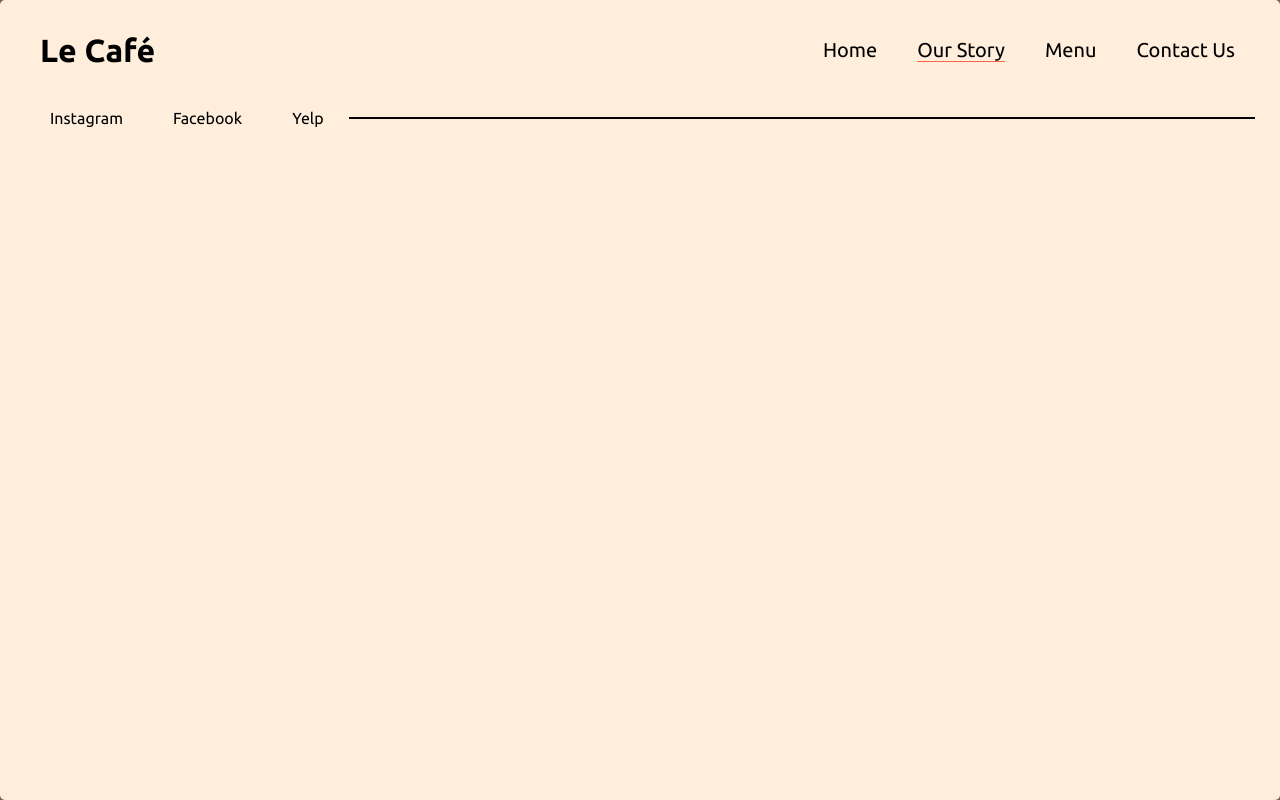
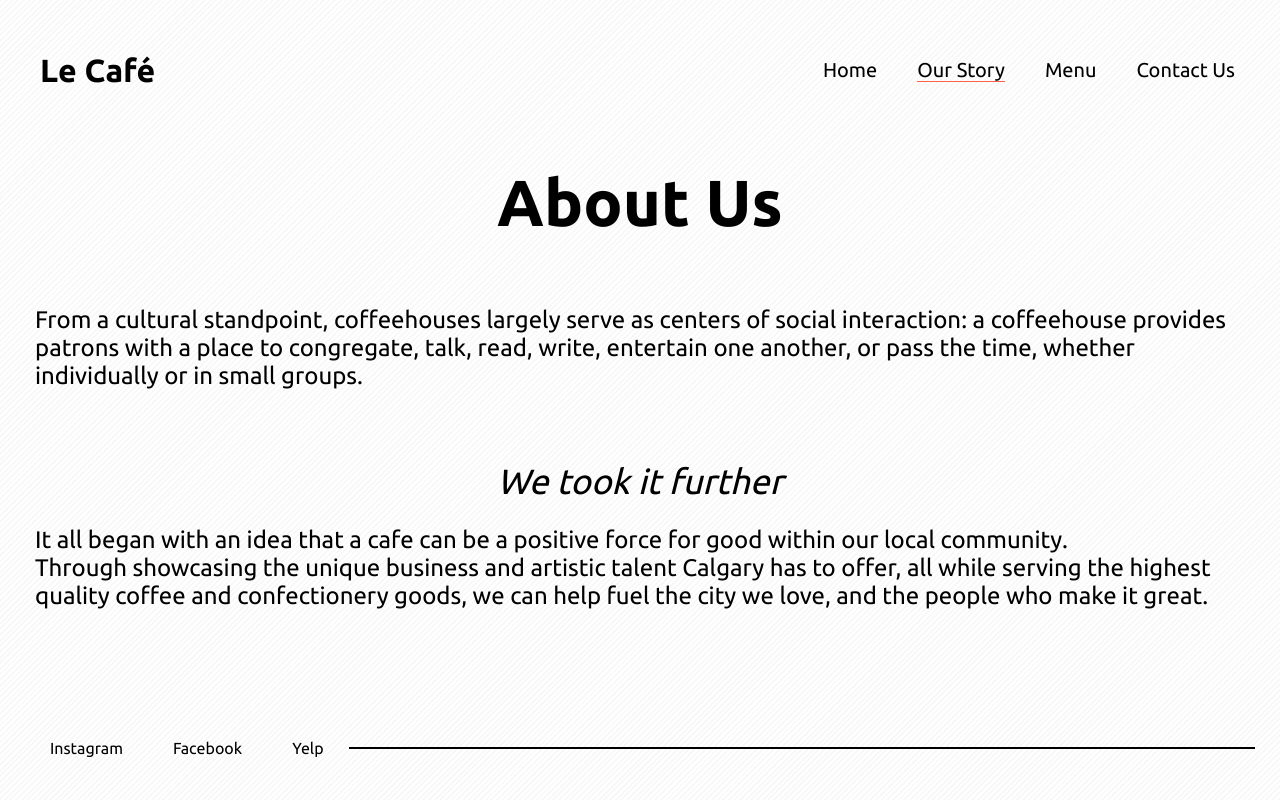
Before and after one commit to eli-micho/restaurant-page, a React (Create React App) app: page /about in a window 1280 px wide. Built offline with nearby package versions, Linux system fonts and the light colour scheme.

Commit message:
created about page

```diff
--- a/src/App.js
+++ b/src/App.js
@@ -7,6 +7,8 @@ import Footer from './components/Footer';
 
 //Pages
 import Homepage from './pages/Homepage/Homepage';
+import Aboutpage from './pages/Aboutpage/Aboutpage';
+import Menupage from './pages/Menupage/Menupage';
 
 const App = () => {
   return (
@@ -16,6 +18,14 @@ const App = () => {
           <Route exact path="/" render={() => (
             <Homepage />
           )} />
+
+          <Route exact path="/about" render={() => (
+            <Aboutpage/>
+          )} />
+
+          <Route exact path="/menu" render={() => (
+            <Menupage/>
+          )} />
         </Switch>
       <Footer/>
     </div>
--- a/src/index.scss
+++ b/src/index.scss
@@ -13,7 +13,8 @@ body {
     height: 100vh;
     display: flex;
     justify-content: center;
-    background-color: #7D5A50;
+    align-items: center;
+    background-image: repeating-linear-gradient(135deg, rgba(189,189,189,0.1) 0px, rgba(189,189,189,0.1) 2px,transparent 2px, transparent 4px),linear-gradient(90deg, rgb(255,255,255),rgb(255,255,255));
     font-family: 'Ubuntu', sans-serif;
 }
 
@@ -28,13 +29,12 @@ a {
 }
 
 #root {
-    height: 100%;
+    height: 95%;
 }
 
 .App {
     width: 1280px;
     height: 100%;
-    background-color: #FFEEDB;
     border-radius: 5px;
     padding: 0 25px;
     padding-bottom: 15px;
--- /dev/null
+++ b/src/pages/Aboutpage/Aboutpage.js
@@ -0,0 +1,24 @@
+import React from 'react';
+import './styles.scss';
+
+const Aboutpage = () => {
+    return (
+        <div className="aboutpage">
+            <h1>About Us</h1>
+            <p>From a cultural standpoint, coffeehouses largely serve as centers of social interaction:
+                a coffeehouse provides patrons with a place to congregate, talk, read, write, entertain one another,
+                or pass the time, whether individually or in small groups.
+            </p>
+            <h4><em>We took it further</em></h4>
+            <p>It all began with an idea that a cafe can be a positive force for good within our
+                local community.
+                <br />
+                Through showcasing the unique business and artistic talent Calgary has to offer,
+                all while serving the highest quality coffee and confectionery goods,
+                we can help fuel the city we love, and the people who make it great.
+            </p>
+        </div>
+    )
+};
+
+export default Aboutpage;
--- /dev/null
+++ b/src/pages/Aboutpage/styles.scss
@@ -0,0 +1,22 @@
+.aboutpage {
+    display: flex;
+    flex-direction: column;
+    padding: 0 10px;
+    height: calc(100% - 35px - 100px);
+
+    h1 {
+        font-size: 65px;
+        align-self: center;
+    }
+
+    h4 {
+        font-weight: 400;
+        font-size: 35px;
+        margin-bottom: 0;
+        align-self: center;
+    }
+
+    p {
+        font-size: 24px;
+    }
+}
--- a/src/pages/Homepage/Homepage.js
+++ b/src/pages/Homepage/Homepage.js
@@ -20,7 +20,9 @@ const Homepage = () => {
                     </p>
                 </div>
 
-                <Link to="/menu" className="toMenuLink">Menu</Link>
+                <span className="linkWrap">
+                    <Link to="/menu" className="toMenuLink">Menu</Link>
+                </span>
             </div>
 
             <div className="rightContent">
--- a/src/pages/Homepage/styles.scss
+++ b/src/pages/Homepage/styles.scss
@@ -23,14 +23,21 @@
             p {
             }
         }
-        .toMenuLink {
+        .linkWrap {
             display: flex;
-            justify-content: center;
-            align-items: center;
-            height: 35px;
-            width: 65px;
-            background-color: black;
-            color: white;
+            justify-content: flex-start;
+            border: 1px solid black;
+            .toMenuLink {
+                position: relative;
+
+                display: flex;
+                justify-content: center;
+                align-items: center;
+                height: 40px;
+                width: 75px;
+                background-color: black;
+                color: white;
+            }
         }
     }
     .rightContent {
--- /dev/null
+++ b/src/pages/Menupage/Menupage.js
@@ -0,0 +1,12 @@
+import React from 'react';
+import './styles.scss';
+
+const Menupage = () => {
+    return (
+        <div className="menupage">
+
+        </div>
+    )
+};
+
+export default Menupage;
--- /dev/null
+++ b/src/pages/Menupage/styles.scss
@@ -0,0 +1,5 @@
+.menupage {
+    display: flex;
+    padding: 0 10px;
+    height: calc(100% - 35px - 100px);
+}
```
